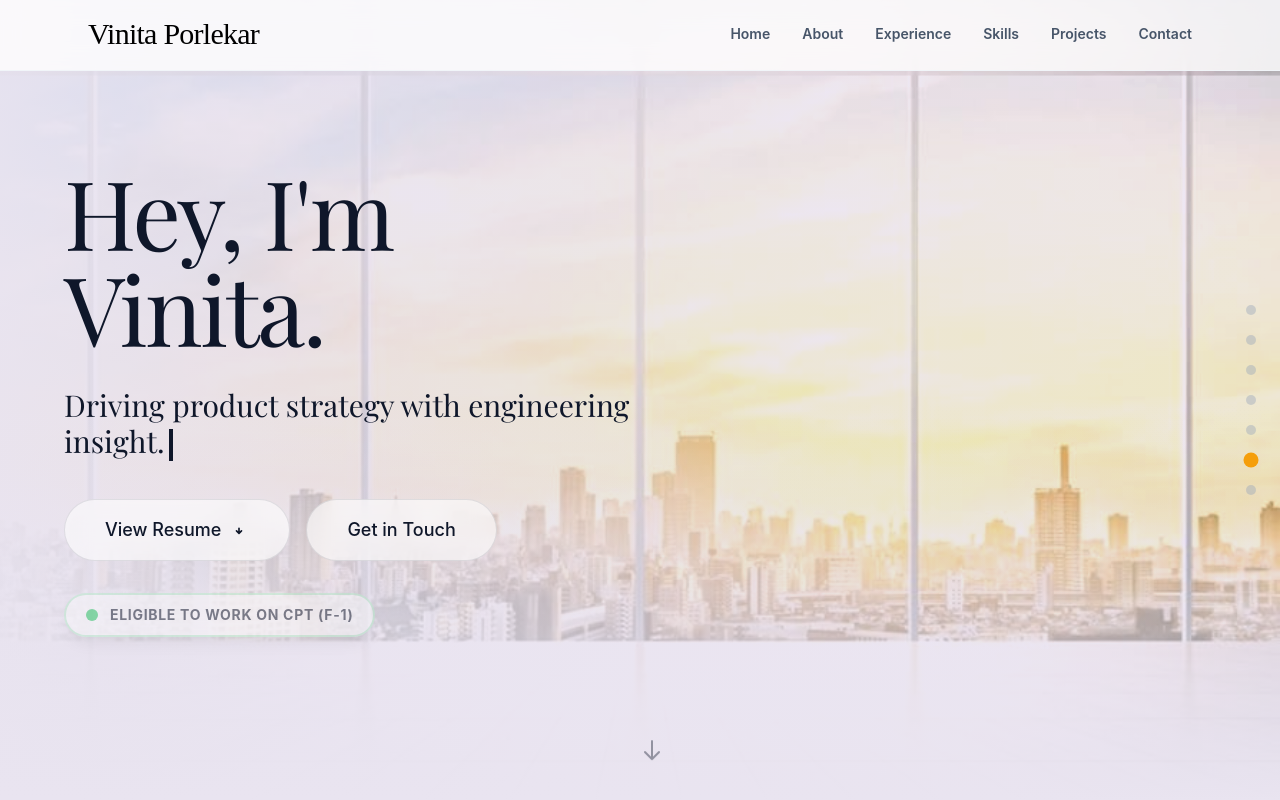
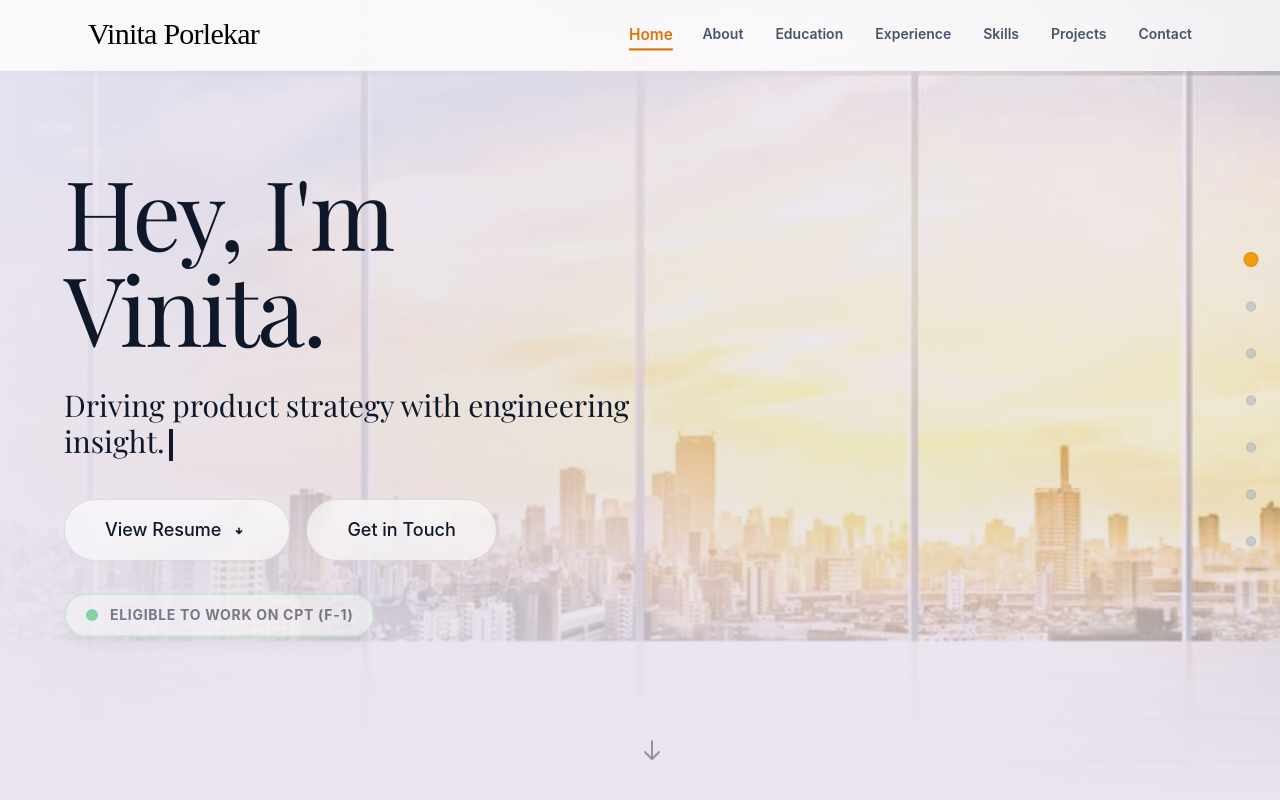
Before and after one commit to vinitaporlekar/portfolio, a React (Vite) app: page / in a window 1280 px wide. Shown: the top 800 px of the page. Built offline with nearby package versions, Linux system fonts and the light colour scheme.

Commit message:
header chnages fix the issue experience was not clickable

```diff
--- a/src/Portfolio.jsx
+++ b/src/Portfolio.jsx
@@ -16,23 +16,25 @@ const Portfolio = () => {
   useEffect(() => {
     setIsVisible(true);
 
-    // Logic to calculate scroll progress for your Header bar
     const handleScroll = () => {
+      // 1. Calculate Progress
       const totalHeight = document.documentElement.scrollHeight - window.innerHeight;
       const progress = (window.scrollY / totalHeight) * 100;
       setScrollProgress(progress);
 
-      // Simple logic to detect which section is in view for the dots/nav
+      // 2. Detect Active Section for both Header and Dots
       const sections = ['home', 'about', 'experience', 'skills', 'projects', 'education', 'contact'];
-      for (const section of sections) {
+
+      sections.forEach((section) => {
         const element = document.getElementById(section);
         if (element) {
           const rect = element.getBoundingClientRect();
-          if (rect.top >= 0 && rect.top <= window.innerHeight / 2) {
+          // Detect if section is mostly in view
+          if (rect.top <= 150 && rect.bottom >= 150) {
             setActiveSection(section);
           }
         }
-      }
+      });
     };
 
     window.addEventListener('scroll', handleScroll);
@@ -40,8 +42,10 @@ const Portfolio = () => {
   }, []);
 
   return (
-    <div className="relative">
-      {/* HEADER: Placed above everything, fixed at top */}
+    // "relative" is required for the fixed elements to position correctly
+    <div className="relative bg-[#e9e4f0]">
+
+      {/* HEADER: Ensure z-index is highest (z-50) so it's clickable */}
       <Header
         activeSection={activeSection}
         setActiveSection={setActiveSection}
@@ -49,8 +53,8 @@ const Portfolio = () => {
         scrollProgress={scrollProgress}
       />
 
-      {/* MAIN CONTENT: The slides */}
-      <main className="snap-container">
+      {/* MAIN CONTENT: Remove any overflow-hidden that might block scrolling */}
+      <main className="relative z-10">
         <Hero isVisible={isVisible} />
         <About isVisible={isVisible} />
         <Education isVisible={isVisible} />
@@ -60,21 +64,40 @@ const Portfolio = () => {
         <Contact isVisible={isVisible} />
       </main>
 
-      {/* NAVIGATION DOTS */}
+      {/* NAVIGATION DOTS: Higher z-index than main, but lower than Header */}
       <ScrollProgress activeSection={activeSection} />
     </div>
   );
 };
 
-// Side Dots Component
 const ScrollProgress = ({ activeSection }) => {
-  const sections = ['home', 'about', 'experience', 'skills', 'projects', 'education', 'contact'];
+  const sections = [
+    { id: 'home', label: 'Home' },
+    { id: 'about', label: 'About' },
+     { id: 'education', label: 'Education' },
+    { id: 'experience', label: 'Experience' },
+    { id: 'skills', label: 'Skills' },
+    { id: 'projects', label: 'Projects' },
+    { id: 'contact', label: 'Contact' }
+  ];
+
   return (
-    <div className="fixed right-6 top-1/2 -translate-y-1/2 z-50 hidden lg:flex flex-col gap-5">
-      {sections.map((id) => (
-        <a key={id} href={`#${id}`} className="group flex items-center justify-end">
-          <div className={`w-2.5 h-2.5 rounded-full transition-all duration-300 ${
-            activeSection === id ? 'bg-amber-500 scale-150' : 'bg-slate-400/40'
+    <div className="fixed right-6 top-1/2 -translate-y-1/2 z-40 hidden lg:flex flex-col gap-6">
+      {sections.map((section) => (
+        <a
+          key={section.id}
+          href={`#${section.id}`}
+          className="group flex items-center justify-end"
+          onClick={(e) => {
+            e.preventDefault();
+            document.getElementById(section.id)?.scrollIntoView({ behavior: 'smooth' });
+          }}
+        >
+          <span className="mr-4 px-2 py-1 bg-white/10 backdrop-blur-md rounded text-[10px] text-slate-900 opacity-0 group-hover:opacity-100 transition-opacity font-bold uppercase tracking-widest">
+            {section.label}
+          </span>
+          <div className={`w-2.5 h-2.5 rounded-full border border-slate-900/10 transition-all duration-300 ${
+            activeSection === section.id ? 'bg-amber-500 scale-150 shadow-lg' : 'bg-slate-400/40 hover:bg-slate-400'
           }`} />
         </a>
       ))}
--- a/src/components/Education.jsx
+++ b/src/components/Education.jsx
@@ -25,7 +25,7 @@ const Education = ({ isVisible }) => {
     <section
       id="education"
       // Matching background for the "Sunset" color blend
-      className={`py-24 px-6 bg-[#b7adc8] transition-all duration-1000 ${isVisible ? 'opacity-100' : 'opacity-0'}`}
+      className={`py-24 px-6 bg-[#cfc6de] transition-all duration-1000 ${isVisible ? 'opacity-100' : 'opacity-0'}`}
     >
       {/* max-w-7xl ensures perfect left-alignment with About/Experience */}
       <div className="max-w-7xl mx-auto">
--- a/src/components/Header.jsx
+++ b/src/components/Header.jsx
@@ -2,31 +2,57 @@ import React from 'react';
 
 const Header = ({ activeSection, setActiveSection, isVisible, scrollProgress = 0 }) => {
 
+  // Single, corrected scroll function inside the component
   const scrollToSection = (id) => {
     const element = document.getElementById(id);
     if (element) {
-      element.scrollIntoView({ behavior: 'smooth' });
+      // 1. Temporarily disable scroll-snap to prevent the "fight" between JS and CSS
+      document.documentElement.style.scrollSnapType = 'none';
+      document.body.style.scrollSnapType = 'none';
+
+      // 2. Calculate the exact position minus the header height (80px)
+      const offset = 80;
+      const bodyRect = document.body.getBoundingClientRect().top;
+      const elementRect = element.getBoundingClientRect().top;
+      const elementPosition = elementRect - bodyRect;
+      const offsetPosition = elementPosition - offset;
+
+      window.scrollTo({
+        top: offsetPosition,
+        behavior: 'smooth'
+      });
+
       setActiveSection(id);
+
+      // 3. Re-enable scroll-snap after the smooth scroll finishes
+      setTimeout(() => {
+        document.documentElement.style.scrollSnapType = 'y mandatory';
+        document.body.style.scrollSnapType = 'y mandatory';
+      }, 1000);
     }
   };
 
   return (
-    <header className={`fixed top-0 left-0 right-0 z-50 bg-white/80 backdrop-blur-md border-b border-slate-100 transition-all duration-700 ${isVisible ? 'translate-y-0 opacity-100' : '-translate-y-full opacity-0'}`}>
+    <header className={`fixed top-0 left-0 right-0 z-[100] bg-white/80 backdrop-blur-md border-b border-slate-100 transition-all duration-700 ${isVisible ? 'translate-y-0 opacity-100' : '-translate-y-full opacity-0'}`}>
       <div className="max-w-6xl mx-auto px-6 py-4 flex justify-between items-center">
+        {/* Branding */}
         <button onClick={() => scrollToSection('home')} className="group transition-all">
             <span className="text-3xl font-signature text-black tracking-tight">
               Vinita Porlekar
             </span>
-
         </button>
 
+        {/* Updated Navigation Array to include 'education' */}
         <nav className="hidden md:flex gap-8">
-          {['home', 'about', 'experience', 'skills', 'projects', 'contact'].map((id) => (
+          {['home', 'about', 'education', 'experience', 'skills', 'projects', 'contact'].map((id) => (
             <button
               key={id}
               onClick={() => scrollToSection(id)}
+              /* Fixed active text color from text-white-600 to text-amber-600 */
               className={`text-sm font-semibold capitalize transition-all hover:text-amber-500 ${
-                activeSection === id ? 'text-white-600 scale-110' : 'text-slate-600'
+                activeSection === id
+                ? 'text-amber-600 scale-110 underline underline-offset-8 decoration-2'
+                : 'text-slate-600'
               }`}
             >
               {id}
@@ -34,6 +60,7 @@ const Header = ({ activeSection, setActiveSection, isVisible, scrollProgress = 0
           ))}
         </nav>
       </div>
+
       {/* Scroll Progress Bar */}
       <div
         className="h-[2px] bg-amber-500 transition-all duration-150"
--- a/src/components/Projects.jsx
+++ b/src/components/Projects.jsx
@@ -17,16 +17,18 @@ const Projects = ({ isVisible }) => {
 
   return (
     <section
-    id="about"
+    /* FIXED: Changed "Projects" to "projects" (lowercase) to match your Header links */
+    id="projects"
+    /* FIXED: Background color updated to #dcd5e7 to maintain your design flow */
     className={`py-24 px-6 bg-[#dcd5e7] transition-all duration-1000 ${isVisible ? 'opacity-100 translate-y-0' : 'opacity-0 translate-y-10'}`}
     >
       <div className="max-w-7xl mx-auto">
-        <div className="flex flex-col mb-20">
+        <div className="flex flex-col mb-20 text-left">
           <div className="flex items-center gap-4 mb-4">
             <span className="h-px w-12 bg-slate-900/30"></span>
             <span className="text-sm font-bold tracking-[0.3em] uppercase text-slate-600">Selected Works</span>
           </div>
-          <h2 className="text-6xl md:text-7xl font-serif text-slate-900">
+          <h2 className="text-6xl md:text-7xl font-serif text-slate-900 tracking-tight">
             Projects
           </h2>
         </div>
@@ -37,11 +39,10 @@ const Projects = ({ isVisible }) => {
               key={index}
               className={`relative flex flex-col ${index % 2 === 0 ? 'lg:flex-row' : 'lg:flex-row-reverse'} gap-16 items-center`}
             >
-              {/* Left Side: The Metric Showcase (Replaces the Preview/Glow) */}
+              {/* Left Side: The Metric Showcase */}
               <div className="w-full lg:w-1/2 relative">
                 <div className="relative aspect-video bg-white/20 backdrop-blur-sm rounded-[2.5rem] border border-white/40 shadow-sm flex items-center justify-center overflow-hidden">
 
-                  {/* Clean Typographic Highlight */}
                   <div className="text-center group">
                     <span className="block text-[10px] uppercase tracking-[0.4em] text-slate-500 mb-2 font-bold transition-all group-hover:tracking-[0.6em]">
                       {project.statLabel}
@@ -54,7 +55,6 @@ const Projects = ({ isVisible }) => {
                     </span>
                   </div>
 
-                  {/* Subtle corner detail */}
                   <div className="absolute top-0 right-0 p-8">
                     <div className="w-12 h-12 border-t-2 border-r-2 border-slate-900/10 rounded-tr-3xl"></div>
                   </div>
--- a/src/index.css
+++ b/src/index.css
@@ -2,26 +2,30 @@
 @tailwind components;
 @tailwind utilities;
 
-/* 1. SLIDE SNAP LOGIC */
+/* 1. SLIDE SNAP & GLOBAL LOGIC */
 html {
   scroll-behavior: smooth;
+  /* This ensures that when you click a nav link,
+     the section stops 80px from the top so the Header doesn't cover it */
+  scroll-padding-top: 80px;
 }
 
 body {
-  /* Enables the "Autoplay Slide" feel */
+  /* The "Mandatory" snap makes it feel like slides */
   scroll-snap-type: y mandatory;
   overflow-y: scroll;
-  background-color: #e9e4f0; /* Starting light color */
+  background-color: #e9e4f0;
+  color: #0f172a; /* slate-900 */
 }
 
 section {
   scroll-snap-align: start;
   scroll-snap-stop: always;
-  /* Every section fills the screen exactly like a slide */
   min-height: 100vh;
   display: flex;
   flex-direction: column;
   justify-content: center;
+  position: relative;
 }
 
 /* 2. CORE ANIMATIONS */
@@ -49,7 +53,11 @@ section {
   animation: float 6s ease-in-out infinite;
 }
 
-/* Custom Scrollbar for a "Darker" look to match the blend */
+.animate-spin-slow {
+  animation: spin-slow 12s linear infinite;
+}
+
+/* 4. CUSTOM SCROLLBAR (Matches your Purple Blend) */
 ::-webkit-scrollbar {
   width: 8px;
 }
@@ -62,3 +70,12 @@ section {
   background: #ad9dbf;
   border-radius: 10px;
 }
+
+/* 5. Z-INDEX FIXES */
+header {
+  z-index: 100 !important; /* Always on top */
+}
+
+.nav-dots {
+  z-index: 90;
+}
```
Also changed, not shown: src/components/Experience.jsx (+13 -12 lines).
